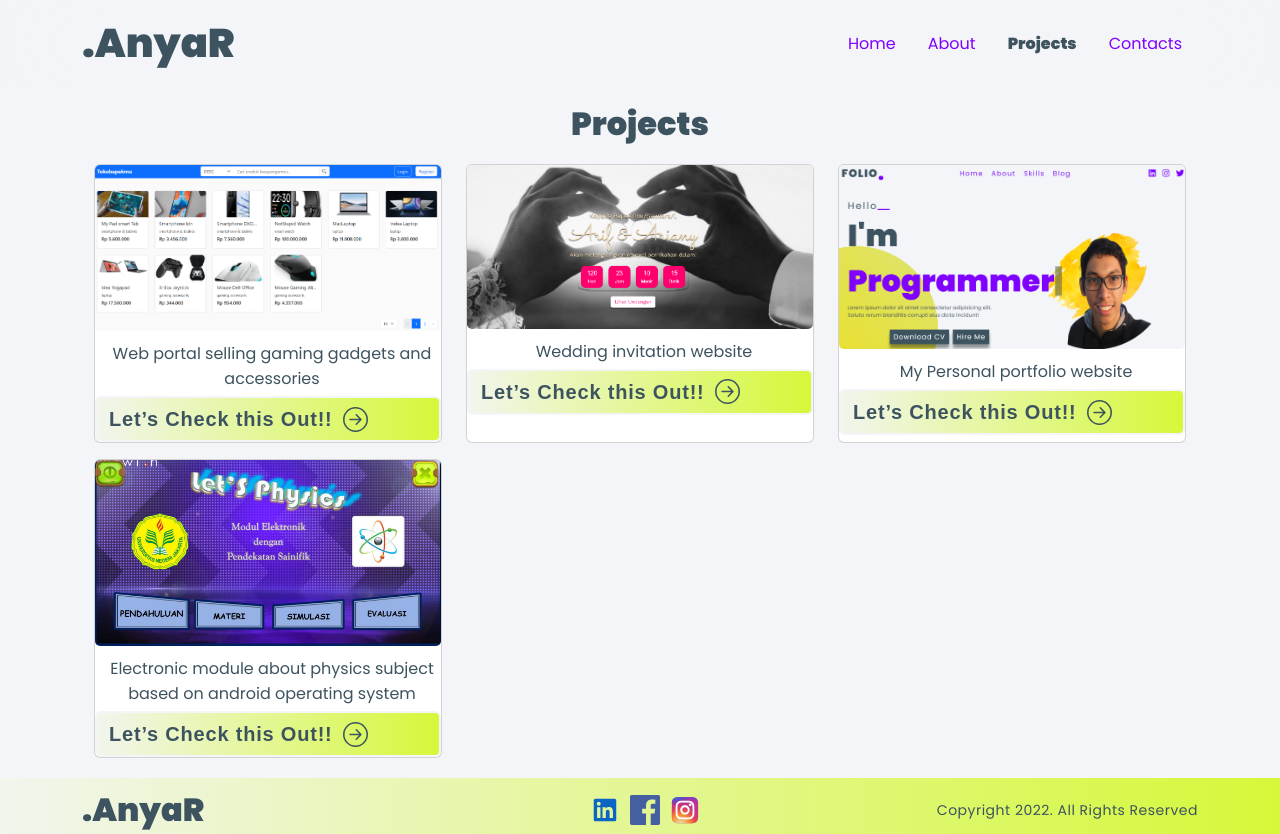
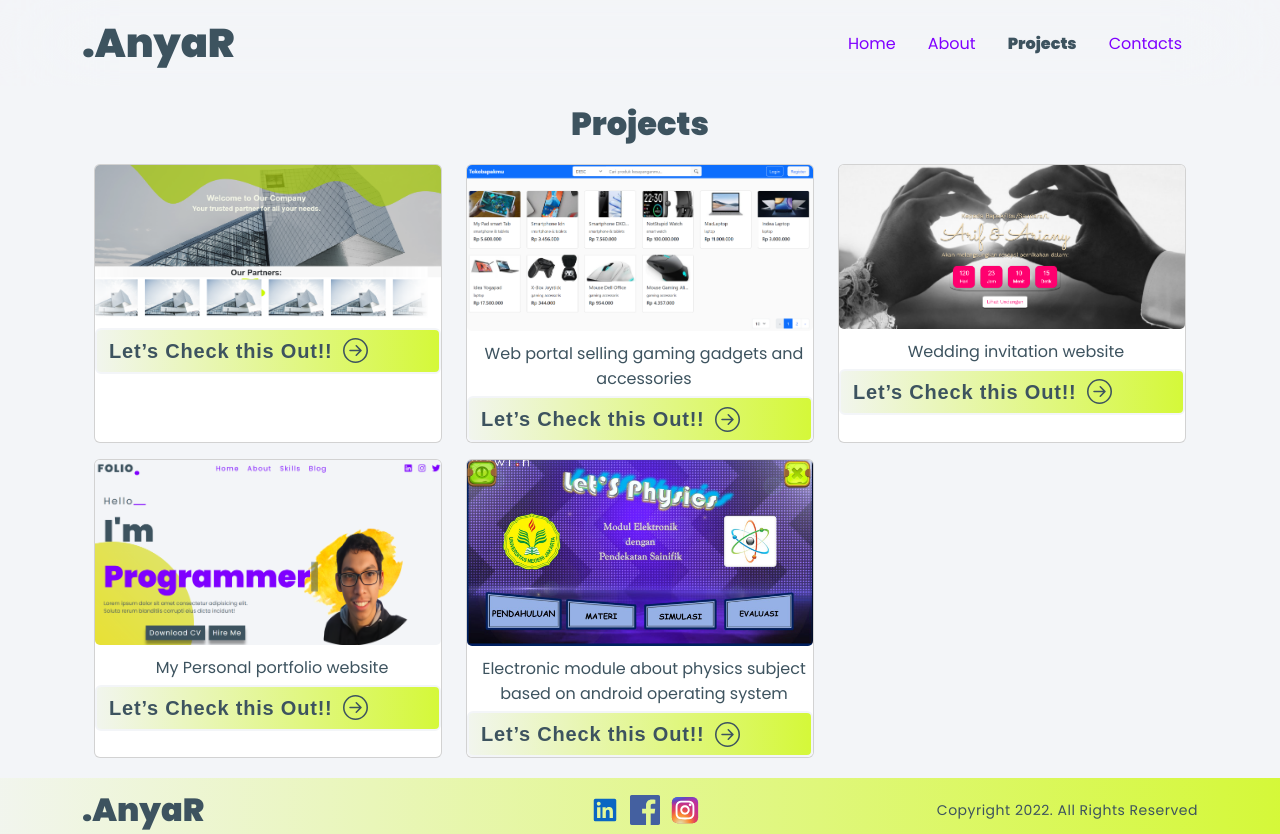
Before and after one commit to kalmipa21/My-Portfolio, a React (Create React App) app: page /projects in a window 1280 px wide. Built offline with nearby package versions, Linux system fonts and the light colour scheme.

Commit message:
add new project employe_manager

```diff
--- a/src/pages/Projects.jsx
+++ b/src/pages/Projects.jsx
@@ -4,12 +4,19 @@ import ecommerce from "../assets/images/Projects/ecommerce.png";
 import weddinginvt from "../assets/images/Projects/wedding invitation.png";
 import appandrois from "../assets/images/Projects/apps android.jpg";
 import portfolio from "../assets/images/Projects/portfolio.png";
+import employee_manager from "../assets/images/Projects/employee_manager.png";
 
 import { Container, Row, Tab } from "react-bootstrap";
 const projects = [
   {
+    title: "Employee Manager",
+    description: "React JS, Bootstrap, ReactJS and Mockapi.io",
+    imgUrl: employee_manager,
+    demo: "https://test-equalsys.vercel.app/",
+  },
+  {
     title: "E-Commerce",
-    description: "HTML, CSS, Bootstrap, & ReactJS",
+    description: "HTML, CSS, Bootstrap, Express, NodeJS, MongoDB & ReactJS",
     detail: "Web portal selling gaming gadgets and accessories",
     imgUrl: ecommerce,
     demo: "https://fe-tokobapakmu.vercel.app/",
```
Also changed, not shown: src/assets/images/Projects/employee_manager.png (added).
